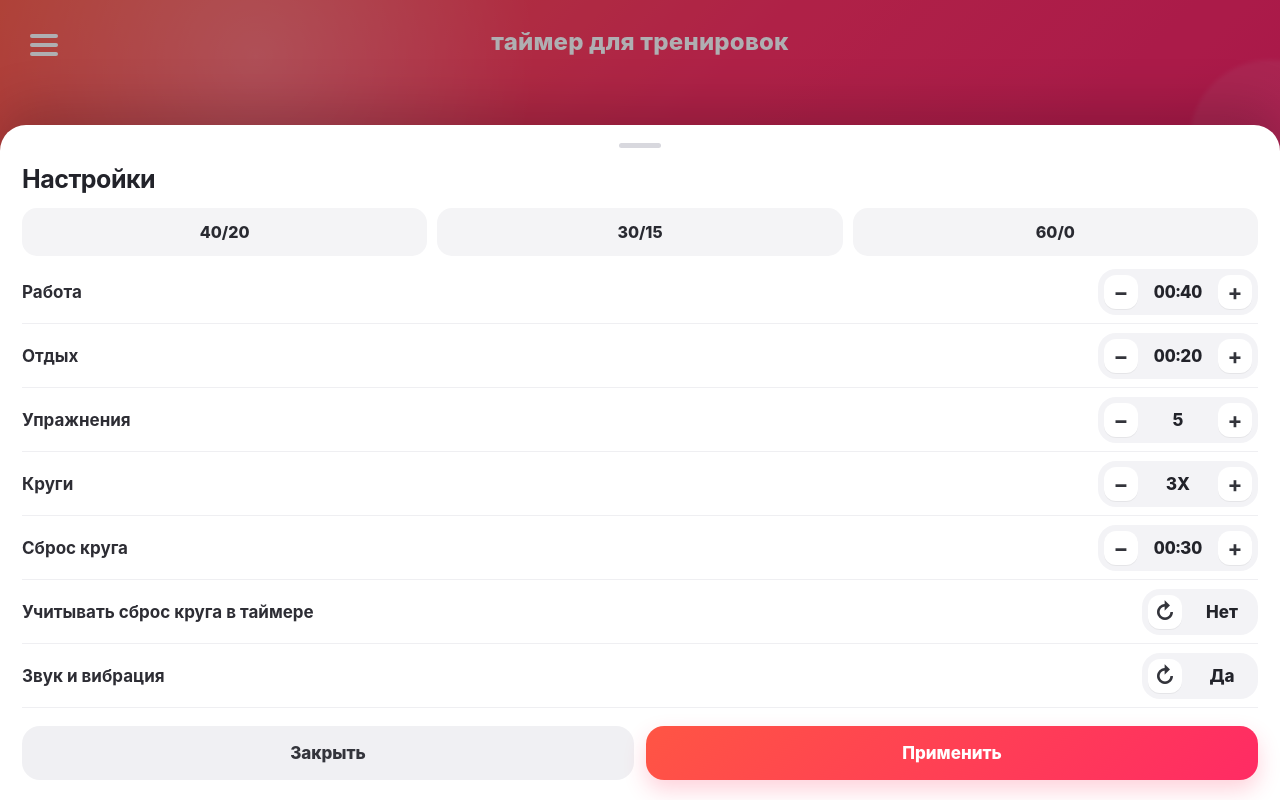
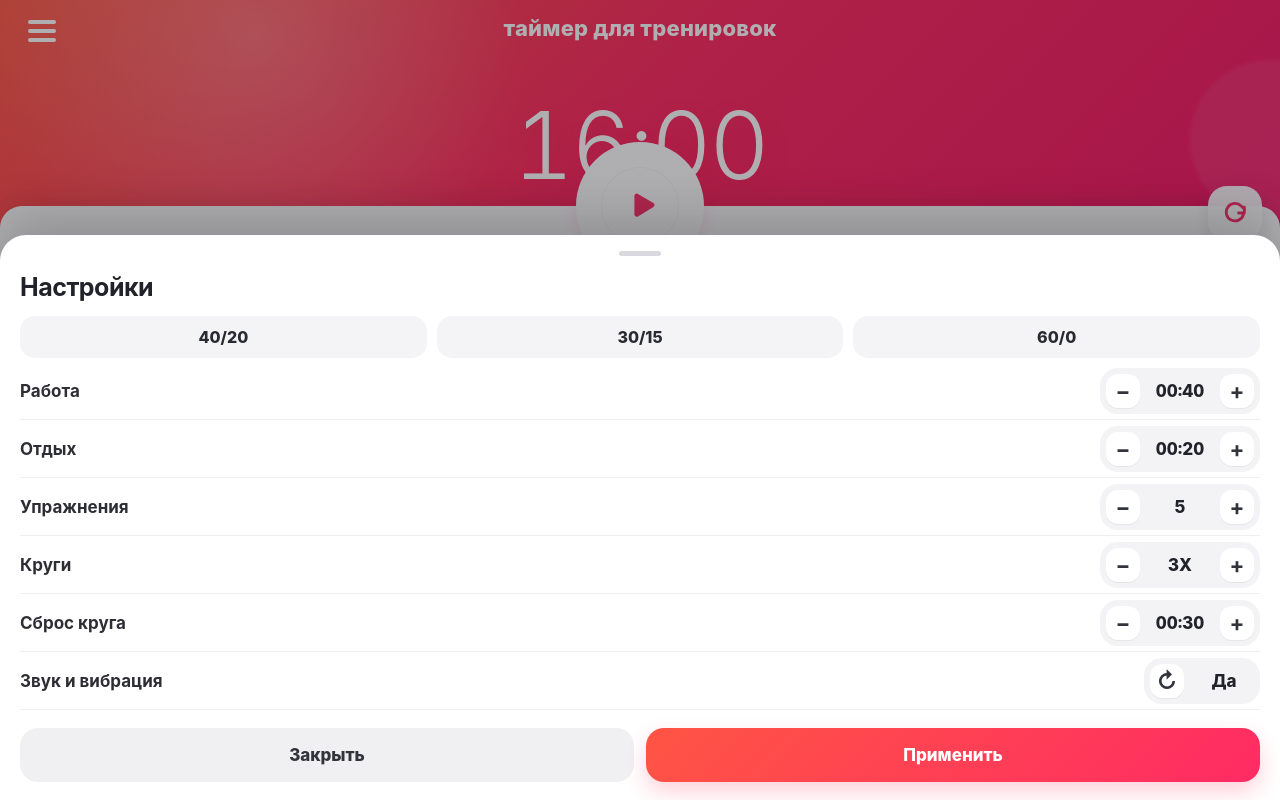
Before and after one commit to trefilini-gif/workout-timer, a plain HTML site: page index.html in a window 1280 px wide. Both pictures are taken after a click on the button 44 px from the left and 44 px from the top of the page. Shown: the top 800 px of the page. Drawn offline with Linux system fonts and the light colour scheme.

Commit message:
Add files via upload

```diff
--- a/index.html
+++ b/index.html
@@ -44,14 +44,14 @@
     }
 
     .hero {
-      height: 47vh;
-      min-height: 355px;
-      max-height: 470px;
+      height: 31svh;
+      min-height: 218px;
+      max-height: 300px;
       color: white;
       background:
         radial-gradient(circle at 20% 15%, rgba(255,255,255,.22), rgba(255,255,255,0) 26%),
         linear-gradient(135deg, #ff5743 0%, #ff285d 48%, #f21562 100%);
-      padding: calc(18px + var(--safe-top)) 22px 0;
+      padding: calc(8px + var(--safe-top)) 20px 0;
       position: relative;
       overflow: hidden;
     }
@@ -72,7 +72,7 @@
       display: flex;
       align-items: center;
       justify-content: center;
-      height: 48px;
+      height: 42px;
       position: relative;
       z-index: 2;
     }
@@ -80,7 +80,7 @@
     .menu-btn, .ghost-btn {
       position: absolute;
       left: 0;
-      top: 4px;
+      top: 0;
       width: 44px;
       height: 44px;
       border: 0;
@@ -108,7 +108,7 @@
 
     h1 {
       margin: 0;
-      font-size: 24px;
+      font-size: 22px;
       line-height: 1.15;
       letter-spacing: .2px;
       font-weight: 800;
@@ -121,10 +121,10 @@
       display: flex;
       align-items: center;
       justify-content: center;
-      height: calc(100% - 80px);
-      font-size: clamp(76px, 22vw, 116px);
+      height: calc(100% - 50px);
+      font-size: clamp(62px, 19vw, 94px);
       font-weight: 300;
-      letter-spacing: -5px;
+      letter-spacing: -3px;
       font-variant-numeric: tabular-nums;
       text-shadow: 0 12px 30px rgba(148, 18, 56, .15);
     }
@@ -132,9 +132,9 @@
     .sheet {
       background: #fff;
       border-radius: 22px 22px 0 0;
-      margin-top: -58px;
-      min-height: calc(53vh + 58px);
-      padding: 86px 24px calc(20px + var(--safe-bottom));
+      margin-top: -42px;
+      min-height: calc(69svh + 42px);
+      padding: 62px 20px calc(12px + var(--safe-bottom));
       position: relative;
       z-index: 3;
       box-shadow: 0 -10px 22px rgba(43, 20, 35, .03);
@@ -155,8 +155,8 @@
     }
 
     .play-btn {
-      width: 96px;
-      height: 96px;
+      width: 78px;
+      height: 78px;
       border-radius: 50%;
       border: 0;
       background: #fff;
@@ -181,10 +181,10 @@
 
     .reset-btn {
       position: absolute;
-      right: 22px;
-      top: -28px;
-      width: 58px;
-      height: 58px;
+      right: 18px;
+      top: -20px;
+      width: 54px;
+      height: 54px;
       border-radius: 19px;
       border: 0;
       background: rgba(255,255,255,.95);
@@ -197,9 +197,9 @@
 
     .phase-line {
       text-align: center;
-      margin-top: -34px;
-      margin-bottom: 18px;
-      height: 32px;
+      margin-top: -24px;
+      margin-bottom: 10px;
+      height: 26px;
       color: #7a7a84;
       font-size: 15px;
       font-weight: 700;
@@ -207,19 +207,24 @@
 
     .phase-line strong { color: var(--text); }
 
-    .card-list { display: grid; gap: 12px; }
+    .card-list { display: grid; gap: 10px; }
 
     .card {
-      height: 84px;
+      height: 72px;
       border-radius: var(--card-radius);
-      padding: 0 26px 0 28px;
+      padding: 0 22px 0 24px;
       display: flex;
       align-items: center;
       justify-content: space-between;
       position: relative;
       overflow: hidden;
       transition: transform .18s ease, box-shadow .18s ease, filter .18s ease;
+      cursor: pointer;
+      user-select: none;
     }
+
+    .card:active { transform: scale(.992); }
+    .card:focus-visible { outline: 3px solid rgba(255,47,103,.28); outline-offset: 3px; }
 
     .card.disabled { background: #eeeeef; color: #9b9ba2; }
     .card.work { background: var(--green-bg); }
@@ -255,7 +260,7 @@
     }
 
     .card-title {
-      font-size: 24px;
+      font-size: 22px;
       font-weight: 800;
       letter-spacing: -.5px;
       white-space: nowrap;
@@ -272,7 +277,7 @@
     }
 
     .card-value {
-      font-size: 28px;
+      font-size: 25px;
       line-height: 1;
       font-weight: 800;
       letter-spacing: -1px;
@@ -289,7 +294,7 @@
     .card.disabled .card-title { color: #8d8d93; }
 
     .progress-note {
-      margin: 16px 2px 0;
+      margin: 10px 2px 0;
       color: #858590;
       font-size: 14px;
       text-align: center;
@@ -313,7 +318,7 @@
       z-index: 21;
       background: #fff;
       border-radius: 26px 26px 0 0;
-      padding: 18px 22px calc(20px + var(--safe-bottom));
+      padding: 16px 20px calc(18px + var(--safe-bottom));
       transform: translateY(110%);
       transition: transform .24s ease;
       max-height: 86vh;
@@ -343,7 +348,7 @@
       grid-template-columns: 1fr auto;
       align-items: center;
       gap: 16px;
-      min-height: 64px;
+      min-height: 58px;
       border-bottom: 1px solid #efeff2;
     }
 
@@ -352,6 +357,16 @@
       font-weight: 700;
       color: #2d2d34;
     }
+
+    .setting.focused {
+      margin: 6px -8px;
+      padding: 0 8px;
+      border-radius: 18px;
+      background: #fff3f6;
+      border-bottom-color: transparent;
+      box-shadow: inset 0 0 0 2px rgba(255,47,103,.12);
+    }
+
 
     .stepper {
       display: flex;
@@ -415,7 +430,7 @@
     }
 
     .preset {
-      height: 48px;
+      height: 42px;
       border-radius: 15px;
       border: 0;
       background: #f4f4f6;
@@ -443,16 +458,28 @@
 
     .toast.show { transform: translateX(-50%) translateY(0); opacity: 1; }
 
-    @media (max-width: 380px) {
-      .hero { min-height: 330px; }
-      .sheet { padding-left: 16px; padding-right: 16px; }
-      .card { height: 76px; padding-left: 20px; padding-right: 20px; }
-      .card-title { font-size: 21px; }
-      .card-value { font-size: 25px; }
-      h1 { font-size: 21px; }
-      .play-wrap { width: 112px; height: 112px; top: -56px; }
-      .play-btn { width: 84px; height: 84px; }
-      .total-time { letter-spacing: -3px; }
+    @media (max-width: 380px), (max-height: 760px) {
+      .hero { min-height: 200px; height: 29svh; }
+      .sheet { margin-top: -36px; padding: 54px 14px calc(8px + var(--safe-bottom)); }
+      .card-list { gap: 8px; }
+      .card { height: 66px; padding-left: 18px; padding-right: 18px; border-radius: 16px; }
+      .card-content { gap: 14px; }
+      .icon { width: 28px; height: 28px; flex-basis: 28px; }
+      .icon svg { width: 28px; height: 28px; }
+      .card-title { font-size: 19px; }
+      .card-value { font-size: 22px; }
+      h1 { font-size: 20px; }
+      .topbar { height: 38px; }
+      .total-time { font-size: clamp(56px, 18vw, 82px); letter-spacing: -2px; }
+      .play-wrap { width: 92px; height: 92px; top: -46px; }
+      .play-btn { width: 70px; height: 70px; }
+      .reset-btn { width: 48px; height: 48px; border-radius: 16px; }
+      .phase-line { margin-top: -20px; margin-bottom: 8px; font-size: 14px; height: 22px; }
+      .progress-note { margin-top: 8px; font-size: 13px; }
+    }
+
+    @media (display-mode: standalone) {
+      .hero { height: 32svh; min-height: 230px; }
     }
   </style>
 </head>
@@ -482,15 +509,7 @@
       <div class="phase-line" id="phaseLine">Готово к тренировке</div>
 
       <div class="card-list">
-        <article class="card disabled" id="historyCard">
-          <div class="card-content">
-            <span class="icon"><svg width="32" height="32" viewBox="0 0 24 24" fill="none"><path d="M7 3v3M17 3v3M4.5 9h15M6 5h12a2 2 0 0 1 2 2v11a2 2 0 0 1-2 2H6a2 2 0 0 1-2-2V7a2 2 0 0 1 2-2z" stroke="currentColor" stroke-width="2" stroke-linecap="round"/></svg></span>
-            <span class="card-title">Загрузить Предыдущие Трениров...</span>
-          </div>
-          <span class="card-value">»</span>
-        </article>
-
-        <article class="card work" id="card-work">
+        <article class="card work" id="card-work" role="button" tabindex="0" data-open-setting="work">
           <div class="card-content">
             <span class="icon"><svg width="32" height="32" viewBox="0 0 24 24" fill="none"><circle cx="12" cy="12" r="9" stroke="currentColor" stroke-width="2.4"/><path d="M10 8.8v6.4l5-3.2-5-3.2z" fill="currentColor"/></svg></span>
             <span class="card-title">Работа</span>
@@ -498,7 +517,7 @@
           <span class="card-value" id="workValue">00:40</span>
         </article>
 
-        <article class="card rest" id="card-rest">
+        <article class="card rest" id="card-rest" role="button" tabindex="0" data-open-setting="rest">
           <div class="card-content">
             <span class="icon"><svg width="32" height="32" viewBox="0 0 24 24" fill="none"><circle cx="12" cy="12" r="9" stroke="currentColor" stroke-width="2.4"/><rect x="9" y="7.5" width="2.5" height="9" rx="1" fill="currentColor"/><rect x="12.5" y="7.5" width="2.5" height="9" rx="1" fill="currentColor"/></svg></span>
             <span class="card-title">Отдых</span>
@@ -506,7 +525,7 @@
           <span class="card-value" id="restValue">00:20</span>
         </article>
 
-        <article class="card exercises" id="card-exercise">
+        <article class="card exercises" id="card-exercise" role="button" tabindex="0" data-open-setting="exercises">
           <div class="card-content">
             <span class="icon"><svg width="32" height="32" viewBox="0 0 24 24" fill="none"><circle cx="12" cy="12" r="9" stroke="currentColor" stroke-width="2.2"/><path d="M12 6v6l3.5 2" stroke="currentColor" stroke-width="2.2" stroke-linecap="round"/><path d="M12 2.5v3M12 18.5v3M21.5 12h-3M5.5 12h-3" stroke="currentColor" stroke-width="2" stroke-linecap="round"/></svg></span>
             <span class="card-title">Упражнения</span>
@@ -514,7 +533,7 @@
           <span class="card-value" id="exerciseValue">5</span>
         </article>
 
-        <article class="card rounds" id="card-round">
+        <article class="card rounds" id="card-round" role="button" tabindex="0" data-open-setting="rounds">
           <div class="card-content">
             <span class="icon"><svg width="34" height="34" viewBox="0 0 24 24" fill="none"><path d="M19 7v5h-5" stroke="currentColor" stroke-width="2.2" stroke-linecap="round" stroke-linejoin="round"/><path d="M18.5 13.4A7 7 0 1 1 16.6 6L19 8.3" stroke="currentColor" stroke-width="2.2" stroke-linecap="round" stroke-linejoin="round"/></svg></span>
             <span class="card-title">Круги</span>
@@ -522,7 +541,7 @@
           <span class="card-value" id="roundValue">3X</span>
         </article>
 
-        <article class="card roundreset" id="card-roundreset">
+        <article class="card roundreset" id="card-roundreset" role="button" tabindex="0" data-open-setting="roundReset">
           <div class="card-content">
             <span class="icon"><svg width="32" height="32" viewBox="0 0 24 24" fill="none"><circle cx="12" cy="12" r="9" stroke="currentColor" stroke-width="2.2"/><path d="M12 7v5l4 2" stroke="currentColor" stroke-width="2.2" stroke-linecap="round" stroke-linejoin="round"/></svg></span>
             <span class="card-title">Сброс круга</span>
@@ -537,7 +556,7 @@
     <div class="drawer-backdrop" id="drawerBackdrop"></div>
     <section class="drawer" aria-label="Настройки таймера">
       <div class="handle"></div>
-      <h2>Настройки</h2>
+      <h2 id="drawerTitle">Настройки</h2>
       <div class="quick-presets">
         <button class="preset" data-preset="tabata">40/20</button>
         <button class="preset" data-preset="hiit">30/15</button>
@@ -563,10 +582,6 @@
       <div class="setting" data-key="roundReset">
         <label>Сброс круга</label>
         <div class="stepper"><button data-step="-5">−</button><span id="set-roundReset">00:30</span><button data-step="5">+</button></div>
-      </div>
-      <div class="setting" data-key="includeRoundReset">
-        <label>Учитывать сброс круга в таймере</label>
-        <div class="stepper"><button data-toggle="includeRoundReset">↻</button><span id="set-includeRoundReset">Нет</span></div>
       </div>
       <div class="setting" data-key="sound">
         <label>Звук и вибрация</label>
@@ -599,7 +614,6 @@
       exercises: 5,
       rounds: 3,
       roundReset: 30,
-      includeRoundReset: false,
       sound: true
     };
 
@@ -615,7 +629,9 @@
 
     function loadConfig() {
       try {
-        return { ...defaultConfig, ...JSON.parse(localStorage.getItem('sportTimerConfig') || '{}') };
+        const stored = JSON.parse(localStorage.getItem('sportTimerConfig') || '{}');
+        delete stored.includeRoundReset;
+        return { ...defaultConfig, ...stored };
       } catch { return { ...defaultConfig }; }
     }
 
@@ -635,11 +651,11 @@
       for (let r = 1; r <= config.rounds; r++) {
         for (let e = 1; e <= config.exercises; e++) {
           items.push({ type: 'work', label: 'Работа', duration: config.work, round: r, exercise: e });
-          if (config.rest > 0 && !(r === config.rounds && e === config.exercises)) {
+          if (config.rest > 0) {
             items.push({ type: 'rest', label: 'Отдых', duration: config.rest, round: r, exercise: e });
           }
         }
-        if (config.includeRoundReset && config.roundReset > 0 && r < config.rounds) {
+        if (config.roundReset > 0 && r < config.rounds) {
           items.push({ type: 'roundreset', label: 'Сброс круга', duration: config.roundReset, round: r, exercise: config.exercises });
         }
       }
@@ -648,7 +664,7 @@
 
     function totalSecondsForDisplay() {
       const base = config.rounds * config.exercises * (config.work + config.rest);
-      const reset = config.includeRoundReset ? Math.max(0, config.rounds - 1) * config.roundReset : 0;
+      const reset = Math.max(0, config.rounds - 1) * config.roundReset;
       return base + reset;
     }
 
@@ -769,7 +785,7 @@
       $('#roundValue').textContent = config.rounds + 'X';
       $('#roundResetValue').textContent = mmss(config.roundReset);
       totalTimeEl.textContent = mmss(totalRemaining || totalSecondsForDisplay());
-      progressNote.textContent = `${config.work}/${config.rest} · ${config.exercises} упражнений · ${config.rounds} круга` + (config.includeRoundReset ? ` · сброс ${config.roundReset} сек` : '');
+      progressNote.textContent = `${config.work}/${config.rest} · ${config.exercises} упр. · ${config.rounds} круг. · сброс ${config.roundReset} сек`;
 
       const current = timeline[phaseIndex];
       clearActiveCards();
@@ -796,7 +812,6 @@
       $('#set-exercises').textContent = String(tempConfig.exercises);
       $('#set-rounds').textContent = tempConfig.rounds + 'X';
       $('#set-roundReset').textContent = mmss(tempConfig.roundReset);
-      $('#set-includeRoundReset').textContent = tempConfig.includeRoundReset ? 'Да' : 'Нет';
       $('#set-sound').textContent = tempConfig.sound ? 'Да' : 'Нет';
     }
 
@@ -808,13 +823,38 @@
       return Math.max(limits[0], Math.min(limits[1], value));
     }
 
-    function openSettings() {
+    const settingNames = {
+      work: 'Работа',
+      rest: 'Отдых',
+      exercises: 'Упражнения',
+      rounds: 'Круги',
+      roundReset: 'Сброс круга'
+    };
+
+    function openSettings(focusKey = null) {
       tempConfig = { ...config };
       renderSettings();
+      document.querySelectorAll('.setting').forEach(row => row.classList.remove('focused'));
+      $('#drawerTitle').textContent = focusKey && settingNames[focusKey] ? `Настроить: ${settingNames[focusKey]}` : 'Настройки';
       document.body.classList.add('drawer-open');
+      if (focusKey) {
+        requestAnimationFrame(() => {
+          const row = document.querySelector(`.setting[data-key="${focusKey}"]`);
+          if (row) {
+            row.classList.add('focused');
+            row.scrollIntoView({ block: 'center', behavior: 'smooth' });
+          }
+        });
+      }
     }
 
-    function closeSettings() { document.body.classList.remove('drawer-open'); }
+    function closeSettings() {
+      document.body.classList.remove('drawer-open');
+      setTimeout(() => {
+        $('#drawerTitle').textContent = 'Настройки';
+        document.querySelectorAll('.setting').forEach(row => row.classList.remove('focused'));
+      }, 220);
+    }
 
     function applySettings() {
       config = { ...tempConfig };
@@ -851,16 +891,27 @@
     document.querySelectorAll('.preset').forEach(btn => {
       btn.addEventListener('click', () => {
         const p = btn.dataset.preset;
-        if (p === 'tabata') tempConfig = { ...tempConfig, work: 40, rest: 20, exercises: 5, rounds: 3, includeRoundReset: false };
-        if (p === 'hiit') tempConfig = { ...tempConfig, work: 30, rest: 15, exercises: 6, rounds: 3, includeRoundReset: false };
-        if (p === 'emom') tempConfig = { ...tempConfig, work: 60, rest: 0, exercises: 5, rounds: 3, includeRoundReset: false };
+        if (p === 'tabata') tempConfig = { ...tempConfig, work: 40, rest: 20, exercises: 5, rounds: 3, roundReset: 30 };
+        if (p === 'hiit') tempConfig = { ...tempConfig, work: 30, rest: 15, exercises: 6, rounds: 3, roundReset: 30 };
+        if (p === 'emom') tempConfig = { ...tempConfig, work: 60, rest: 0, exercises: 5, rounds: 3, roundReset: 0 };
         renderSettings();
+      });
+    });
+
+    document.querySelectorAll('[data-open-setting]').forEach(card => {
+      const open = () => openSettings(card.dataset.openSetting);
+      card.addEventListener('click', open);
+      card.addEventListener('keydown', (e) => {
+        if (e.key === 'Enter' || e.key === ' ') {
+          e.preventDefault();
+          open();
+        }
       });
     });
 
     playPauseBtn.addEventListener('click', () => running ? pauseTimer() : startTimer());
     resetBtn.addEventListener('click', () => resetTimer());
-    $('#openSettings').addEventListener('click', openSettings);
+    $('#openSettings').addEventListener('click', () => openSettings());
     $('#closeSettings').addEventListener('click', closeSettings);
     $('#applySettings').addEventListener('click', applySettings);
     drawerBackdrop.addEventListener('click', closeSettings);
--- a/service-worker.js
+++ b/service-worker.js
@@ -1,4 +1,4 @@
-const CACHE_NAME = 'workout-card-timer-v1';
+const CACHE_NAME = 'workout-card-timer-v2';
 const FILES = [
   './',
   './index.html',
```
